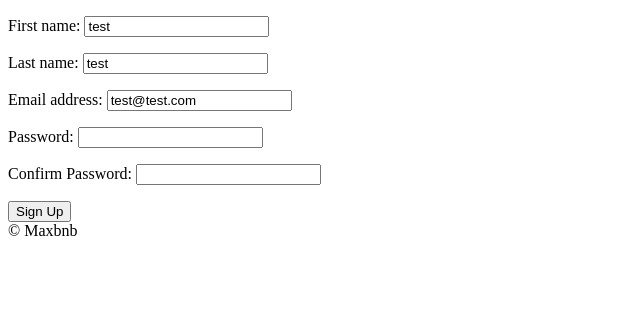
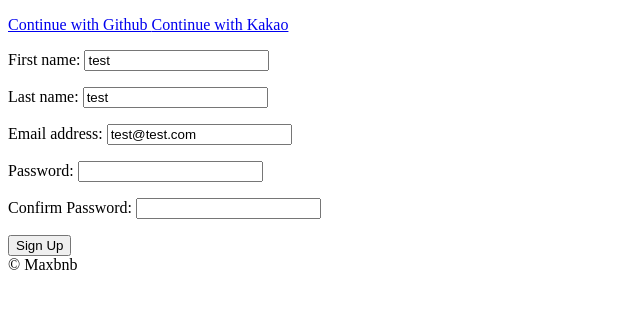
Before and after one commit to helious23/maxbnb, a Django app: page /users/signup in a window 1280 px wide. Shown: the part 78-387 px from the top of the page, without its empty margins (0-640 px from the left). Run offline with Django 3.2, Linux system fonts and the light colour scheme.

Commit message:
Github login & kakao login

```diff
--- /dev/null
+++ b/templates/partials/social_login.html
@@ -0,0 +1,8 @@
+<div>
+    <a href="{% url 'users:github-login' %}">
+        Continue with Github
+    </a>
+    <a href="{% url 'users:kakao-login' %}">
+        Continue with Kakao
+    </a>
+</div>
--- a/templates/users/login.html
+++ b/templates/users/login.html
@@ -5,6 +5,9 @@
 {% block search_bar %}{% endblock search_bar %}
 
 {% block content %}
+
+    {% include 'partials/social_login.html' %}
+
     <form method="POST" action="{% url 'users:login' %}">
         {% csrf_token %}
         {{form.as_p}}
--- a/templates/users/signup.html
+++ b/templates/users/signup.html
@@ -5,6 +5,9 @@
 {% block search_bar %}{% endblock search_bar %}
 
 {% block content %}
+
+    {% include 'partials/social_login.html' %}
+
     <form method="POST" action="{% url 'users:signup' %}">
         {% csrf_token %}
         {{form.as_p}}
--- a/users/admin.py
+++ b/users/admin.py
@@ -82,6 +82,7 @@ class CustomUserAdmin(UserAdmin):
                     "language",
                     "currency",
                     "superhost",
+                    "login_method",
                 )
             },
         ),
@@ -102,6 +103,7 @@ class CustomUserAdmin(UserAdmin):
         "is_superuser",
         "email_verified",
         "email_secret",
+        "login_method",
     )
 
 
--- a/users/models.py
+++ b/users/models.py
@@ -32,6 +32,15 @@ class User(AbstractUser):
     CURRENCY_KRW = "krw"
     CURRENCY_CHOICES = ((CURRENCY_USD, "$USD"), (CURRENCY_KRW, "₩원"))
 
+    LOGIN_EMAIL = "email"
+    LOGIN_GITHUB = "github"
+    LOGIN_KAKAO = "kakao"
+    LOGIN_CHOICES = (
+        (LOGIN_EMAIL, "Email"),
+        (LOGIN_GITHUB, "Github"),
+        (LOGIN_KAKAO, "Kakao"),
+    )
+
     def user_directory_path(instance, filename):
         return "user_{0}/avatar/{1}".format(instance.id, filename)
 
@@ -53,6 +62,9 @@ class User(AbstractUser):
     superhost = models.BooleanField(default=False)
     email_verified = models.BooleanField(default=False)
     email_secret = models.CharField(max_length=20, default="", blank=True)
+    login_method = models.CharField(
+        max_length=50, choices=LOGIN_CHOICES, default=LOGIN_EMAIL
+    )
 
     def verify_email(self):
         if self.email_verified is False:
--- a/users/urls.py
+++ b/users/urls.py
@@ -6,6 +6,10 @@ app_name = "users"
 
 urlpatterns = [
     path("login", views.LoginView.as_view(), name="login"),
+    path("login/github", views.github_login, name="github-login"),
+    path("login/github/callback", views.github_callback, name="github-callback"),
+    path("login/kakao", views.kakao_login, name="kakao-login"),
+    path("login/kakao/callback", views.kakao_callback, name="kakao-callback"),
     path("logout", views.log_out, name="logout"),
     path("signup", views.SignUpView.as_view(), name="signup"),
     path("verify/<str:key>", views.complate_verification, name="complete-verification"),
--- a/users/views.py
+++ b/users/views.py
@@ -1,7 +1,10 @@
+import os
 from django.views.generic import FormView
 from django.shortcuts import redirect
 from django.urls import reverse, reverse_lazy
 from django.contrib.auth import authenticate, login, logout
+from django.core.files.base import ContentFile
+import requests
 from . import forms, models
 
 
@@ -58,3 +61,138 @@ def complate_verification(request, key):
         # to do: add error message
         pass
     return redirect(reverse("core:home"))
+
+
+def github_login(request):
+    base_url = "https://github.com/login/oauth/authorize?"
+    client_id = os.environ.get("GH_ID")
+    redirect_uri = "http://127.0.0.1:8000/users/login/github/callback"
+    return redirect(
+        f"{base_url}client_id={client_id}&redirect_uri={redirect_uri}&scope=read:user"
+    )
+
+
+class GithubException(Exception):
+    pass
+
+
+def github_callback(request):
+    try:
+        base_url = "https://github.com/login/oauth/access_token?"
+        code = request.GET.get("code", None)
+        client_id = os.environ.get("GH_ID")
+        client_secret = os.environ.get("GH_SECRET")
+        if code is not None:
+            token_request = requests.post(
+                f"{base_url}client_id={client_id}&client_secret={client_secret}&code={code}",
+                headers={"Accept": "application/json"},
+            )
+            token_json = token_request.json()
+            error = token_json.get("error", None)
+            if error is not None:
+                raise GithubException()
+            access_token = token_json.get("access_token")
+            profile_request = requests.get(
+                "https://api.github.com/user",
+                headers={
+                    "Authorization": f"token {access_token}",
+                    "Accept": "application/json",
+                },
+            )
+            profile_json = profile_request.json()
+            username = profile_json.get("login", None)
+            if username is not None:
+                name = profile_json.get("name")
+                email = profile_json.get("email")
+                bio = profile_json.get("bio")
+                try:
+                    user = models.User.objects.get(email=email)
+                    if user.login_method != models.User.LOGIN_GITHUB:
+                        raise GithubException()
+                except models.User.DoesNotExist:
+                    user = models.User.objects.create(
+                        email=email,
+                        first_name=name,
+                        username=email,
+                        bio=bio,
+                        login_method=models.User.LOGIN_GITHUB,
+                        email_verified=True,
+                    )
+                    user.set_unusable_password()
+                    user.save()
+                login(request, user)
+                return redirect(reverse("core:home"))
+            else:
+                raise GithubException()
+        else:
+            raise GithubException()
+    except GithubException:
+        # send error message
+        return redirect(reverse("users:login"))
+
+
+def kakao_login(request):
+    base_url = "https://kauth.kakao.com/oauth/authorize?"
+    client_id = os.environ.get("KAKAO_ID")
+    redirect_uri = "http://127.0.0.1:8000/users/login/kakao/callback"
+    return redirect(
+        f"{base_url}client_id={client_id}&redirect_uri={redirect_uri}&response_type=code"
+    )
+
+
+class KakaoException(Exception):
+    pass
+
+
+def kakao_callback(request):
+    try:
+        base_url = "https://kauth.kakao.com/oauth/token?"
+        client_id = os.environ.get("KAKAO_ID")
+        code = request.GET.get("code")
+        redirect_uri = "http://127.0.0.1:8000/users/login/kakao/callback"
+        token_request = requests.post(
+            f"{base_url}grant_type=authorization_code&client_id={client_id}&redirect_uri={redirect_uri}&code={code}"
+        )
+        token_json = token_request.json()
+        error = token_json.get("error", None)
+        if error is not None:
+            raise KakaoException()
+        access_token = token_json.get("access_token")
+        profile_request = requests.get(
+            "https://kapi.kakao.com/v2/user/me",
+            headers={"Authorization": f"Bearer {access_token}"},
+        )
+        profile_json = profile_request.json()
+        email = profile_json.get("kakao_account").get("email", None)
+        if email is None:
+            raise KakaoException()
+        profile = profile_json.get("kakao_account").get("profile", None)
+        if profile is None:
+            raise KakaoException()
+        nickname = profile.get("nickname")
+        profile_image = profile.get("profile_image_url")
+        try:
+            user = models.User.objects.get(email=email)
+            if user.login_method != models.User.LOGIN_KAKAO:
+                raise KakaoException()
+        except models.User.DoesNotExist:
+            user = models.User.objects.create(
+                email=email,
+                username=email,
+                first_name=nickname,
+                login_method=models.User.LOGIN_KAKAO,
+                email_verified=True,
+            )
+            user.set_unusable_password()
+            user.save()
+            if profile_image is not None:
+                photo_request = requests.get(profile_image)
+                user.avatar.save(
+                    f"{nickname}-avatar", ContentFile(photo_request.content)
+                )
+
+        login(request, user)
+        return redirect(reverse("core:home"))
+
+    except KakaoException:
+        return redirect(reverse("users:login"))
```
Also changed, not shown: users/migrations/0006_user_login_method.py (added), 2 other files.
